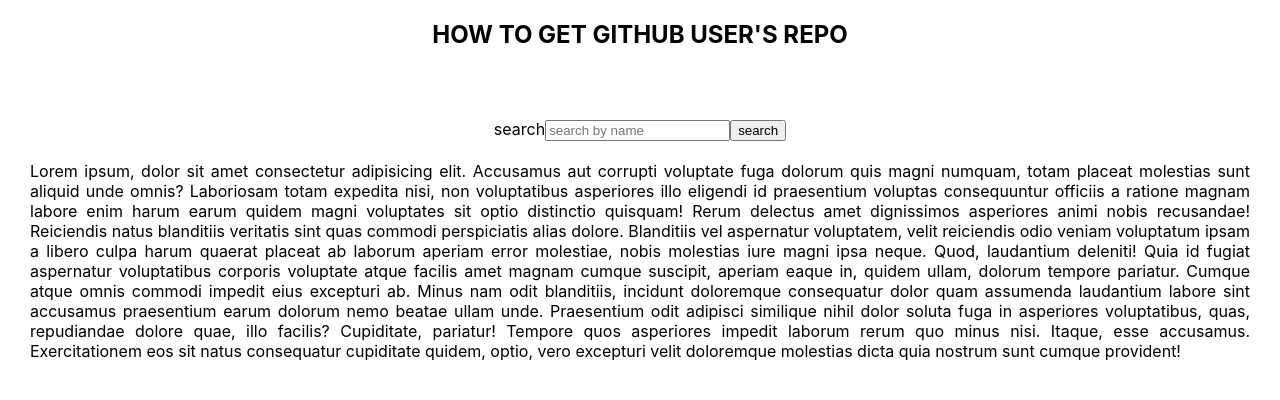
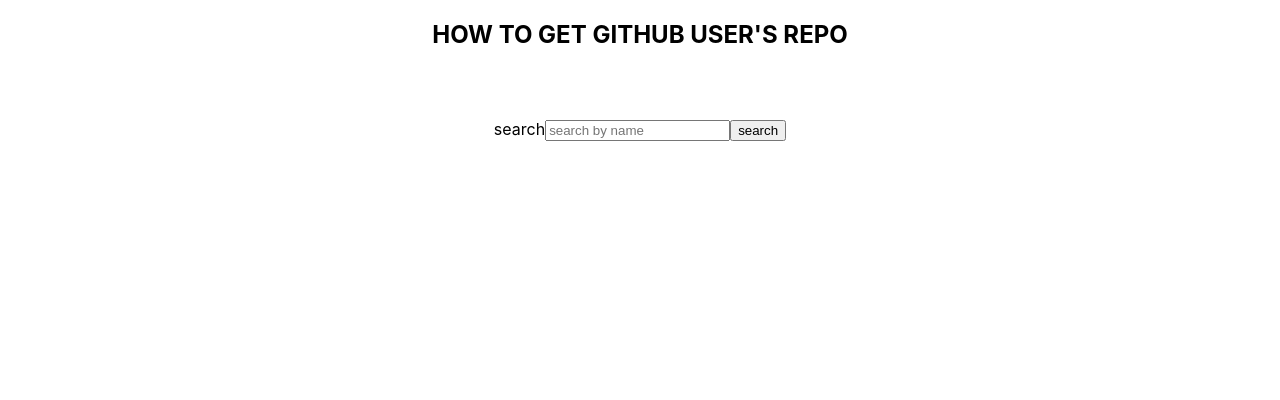
Before and after one commit to ofrnsb/mysooltan, a Next.js app: page /components/Content/content in a window 1280 px wide. Shown: the top 400 px of the page. Built offline with nearby package versions, Linux system fonts and the light colour scheme.

Commit message:
U3: ADD CUSTOMHOOK FOR FETCHING, DONE FETCHING. PS: SOMEHOW HAVE TO FIND OUT FOR WHAT PURPOSE I HAVE TO USE REDUX

```diff
--- a/pages/components/Content/content.js
+++ b/pages/components/Content/content.js
@@ -1,8 +1,8 @@
 import styles from '../../../styles/Content.module.css';
-import fetch from '../../controller/fetch';
+import Fetch from '../../controller/Fetch';
 
 const Content = () => {
-  const { repoList, getRepos, setusername } = fetch();
+  const { repoList, getRepos, setusername } = Fetch();
   return (
     <div className={styles.mainContainer}>
       <section className={styles.header}>
@@ -12,33 +12,30 @@
       <section className={styles.Content}>
         <div>
           <label htmlFor="inputName">search</label>
-          <input type="text" placeholder="search by name" name="inputName" />
-          <button>search</button>
+          <input
+            type="text"
+            placeholder="search by name"
+            name="inputName"
+            onChange={(e) => {
+              const { value } = e.target;
+              setusername(value);
+            }}
+          />
+          <button
+            onClick={() => {
+              getRepos();
+            }}
+          >
+            search
+          </button>
         </div>
+
         <div>
-          Lorem ipsum, dolor sit amet consectetur adipisicing elit. Accusamus
-          aut corrupti voluptate fuga dolorum quis magni numquam, totam placeat
-          molestias sunt aliquid unde omnis? Laboriosam totam expedita nisi, non
-          voluptatibus asperiores illo eligendi id praesentium voluptas
-          consequuntur officiis a ratione magnam labore enim harum earum quidem
-          magni voluptates sit optio distinctio quisquam! Rerum delectus amet
-          dignissimos asperiores animi nobis recusandae! Reiciendis natus
-          blanditiis veritatis sint quas commodi perspiciatis alias dolore.
-          Blanditiis vel aspernatur voluptatem, velit reiciendis odio veniam
-          voluptatum ipsam a libero culpa harum quaerat placeat ab laborum
-          aperiam error molestiae, nobis molestias iure magni ipsa neque. Quod,
-          laudantium deleniti! Quia id fugiat aspernatur voluptatibus corporis
-          voluptate atque facilis amet magnam cumque suscipit, aperiam eaque in,
-          quidem ullam, dolorum tempore pariatur. Cumque atque omnis commodi
-          impedit eius excepturi ab. Minus nam odit blanditiis, incidunt
-          doloremque consequatur dolor quam assumenda laudantium labore sint
-          accusamus praesentium earum dolorum nemo beatae ullam unde.
-          Praesentium odit adipisci similique nihil dolor soluta fuga in
-          asperiores voluptatibus, quas, repudiandae dolore quae, illo facilis?
-          Cupiditate, pariatur! Tempore quos asperiores impedit laborum rerum
-          quo minus nisi. Itaque, esse accusamus. Exercitationem eos sit natus
-          consequatur cupiditate quidem, optio, vero excepturi velit doloremque
-          molestias dicta quia nostrum sunt cumque provident!
+          {(repoList || []).map((data, index) => (
+            <div className={styles.list} key={index}>
+              <p>{data.name}</p>
+            </div>
+          ))}
         </div>
       </section>
     </div>
--- a/pages/controller/fetch.js
+++ b/pages/controller/fetch.js
@@ -1,7 +1,7 @@
 import axios from 'axios';
 import { useEffect, useState } from 'react';
 
-export default fetch = () => {
+const Fetch = () => {
   const [repoList, setRepoList] = useState();
   const [username, setusername] = useState();
 
@@ -20,3 +20,5 @@
     setusername,
   };
 };
+
+export default Fetch;
--- a/styles/Content.module.css
+++ b/styles/Content.module.css
@@ -21,3 +21,7 @@
 
   padding: 50px 30px;
 }
+
+.list {
+  text-align: left;
+}
```
